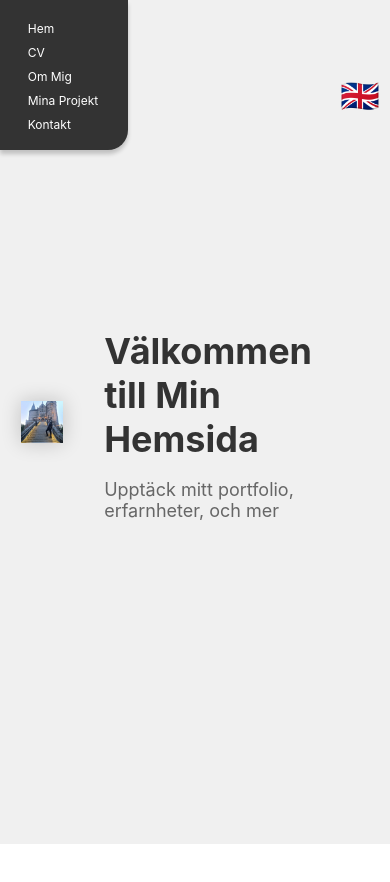
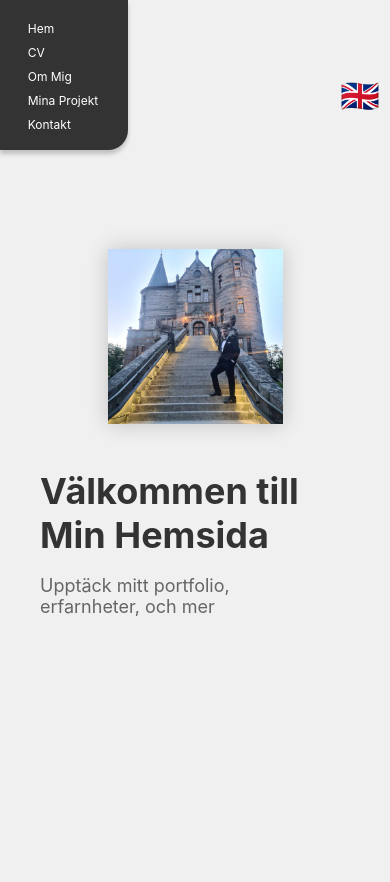
Before and after one commit to timborg-del/my-page, a React (Create React App) app: page / in a window 390 px wide. Before the commit the page ends 844 px from the top, so only its background shows below. Built offline with nearby package versions, Linux system fonts and the light colour scheme; a web font is replaced by a local one.

Commit message:
betterresponsivehome

```diff
--- a/src/components/css/NavigationMenu.css
+++ b/src/components/css/NavigationMenu.css
@@ -440,21 +440,39 @@ p {
 /* Home.css */
 
 /* Styles for the home container */
+/* Styles for desktop view (default) */
 .home-container {
   display: flex;
   align-items: center;
   justify-content: center;
-  min-height: 100vh; /* Ensure the container covers at least the entire viewport height */
-  background-color: #f0f0f0; /* Background color for the entire component */
+  min-height: 100vh;
+  background-color: #f0f0f0;
 }
 
-/* Styles for the hero image container */
 .hero-image {
   position: relative;
   display: flex;
   justify-content: center;
   align-items: center;
 }
+
+/* Media query for mobile view */
+@media (max-width: 500px) {
+  .home-container {
+    flex-direction: column; /* Stack content vertically */
+    padding: 20px; /* Add spacing around content */
+  }
+
+  .hero-image {
+    width: 100%; /* Full width for the image */
+  }
+
+  .home-content {
+    text-align: center; /* Center text */
+    margin-top: 20px; /* Add spacing between image and text */
+  }
+}
+
 
 /* Styles for the hero image */
 .hero-image img {
```
